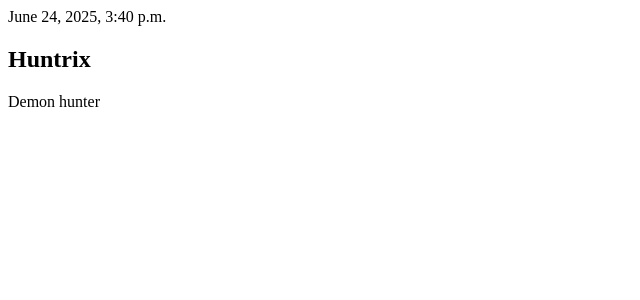
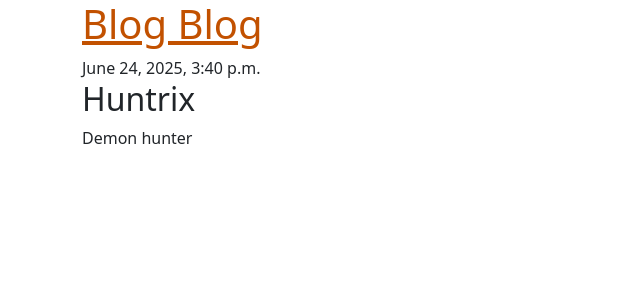
Before and after one commit to sonya-ghale/django, a Django app: page /post/5/ in a window 1280 px wide. Shown: the top 300 px of the page, without its empty margins (0-640 px from the left). Run offline with Django 5.2, Linux system fonts and the light colour scheme; data comes from the database, SQL or seed files in the repository.

Commit message:
Added views to create/edit blog post

```diff
--- a/blog/templates/blog/base.html
+++ b/blog/templates/blog/base.html
@@ -1,13 +1,36 @@
+{% load static %}
 <!DOCTYPE html>
 <html>
-<head>
-    <title>{% block title %}My Blog{% endblock %}</title>
-</head>
-<body>
-    <div class="content">
-        {% block content %}
-        <!-- content goes here -->
-        {% endblock %}
-    </div>
-</body>
+  <head>
+    <title>Django Girls blog</title>
+    <link
+      rel="stylesheet"
+      href="https://cdn.jsdelivr.net/npm/bootstrap@5.3.3/dist/css/bootstrap.min.css"
+      integrity="sha384-QWTKZyjpPEjISv5WaRU9OFeRpok6YctnYmDr5pNlyT2bRjXh0JMhjY6hW+ALEwIH"
+      crossorigin="anonymous"
+    />
+    <link
+      rel="stylesheet"
+      href="https://fonts.googleapis.com/css?family=Lobster&subset=latin,latin-ext"
+    />
+    <link rel="stylesheet" href="{% static 'css/blog.css' %}" />
+  </head>
+  <body>
+    <header class="page-header">
+      <div class="container">
+        {% if user.is_authenticated %}
+        <a href="{% url 'post_new' %}" class="top-menu">
+          {% include './icons/file-earmark-plus.svg' %}
+        </a>
+        {% endif %}
+
+        <h1><a href="/">Blog Blog</a></h1>
+      </div>
+    </header>
+    <main class="content container">
+      <div class="row">
+        <div class="col">{% block content %} {% endblock %}</div>
+      </div>
+    </main>
+  </body>
 </html>
--- a/blog/templates/blog/post_detail.html
+++ b/blog/templates/blog/post_detail.html
@@ -1,5 +1,12 @@
 {% extends 'blog/base.html' %} {% block content %}
 <article class="post">
+  <aside class="actions">
+    {% if user.is_authenticated %}
+    <a class="btn btn-secondary" href="{% url 'post_edit' pk=post.pk %}">
+      {% include './icons/pencil-fill.svg' %}
+    </a>
+    {% endif %}
+  </aside>
   {% if post.published_date %}
   <time class="date"> {{ post.published_date }} </time>
   {% endif %}
--- a/blog/urls.py
+++ b/blog/urls.py
@@ -9,4 +9,8 @@ urlpatterns = [
     path('post/<int:pk>/', views.post_detail, name='post_detail'),
     # the last name='posy_list' is the name of the url that will be used to identify the view
     #path('', views.post_list, name='post_list'),
+
+    path('post/new/', views.post_new, name='post_new'),
+
+    path('post/<int:pk>/edit/', views.post_edit, name="post_edit"),
 ]
--- a/blog/views.py
+++ b/blog/views.py
@@ -1,6 +1,9 @@
-from django.shortcuts import render, get_object_or_404
+from django.shortcuts import render, get_object_or_404, redirect
 from django.utils import timezone
 from .models import Post
+from .forms import PostForm
+from django.shortcuts import redirect
+
 
 def post_list(request):
     posts = Post.objects.filter(published_date__lte=timezone.now()).order_by('published_date')
@@ -9,3 +12,37 @@ def post_list(request):
 def post_detail(request, pk):
     post = get_object_or_404(Post, pk=pk)
     return render(request, 'blog/post_detail.html', {'post': post})
+
+# def post_new(request):
+#     form = PostForm()
+#     return render(request, 'blog/post_edit.html', {'form': form})
+
+
+def post_new(request):
+    if request.method == "POST":
+        form = PostForm(request.POST)
+        if form.is_valid():
+            post = form.save(commit=False)
+            post.author = request.user
+            post.published_date = timezone.now()
+            post.save()
+            return redirect('post_detail', pk=post.pk)
+    else:
+        form = PostForm()
+
+    return render(request, 'blog/post_edit.html', {'form': form})
+
+def post_edit(request, pk):
+    post = get_object_or_404(Post, pk=pk)
+    if request.method == "POST":
+        form = PostForm(request.POST, instance=post)
+        if form.is_valid():
+            post = form.save(commit=False)
+            post.author = request.user
+            post.published_date = timezone.now()
+            post.save()
+            return redirect('post_detail', pk=post.pk)
+    else:
+        form = PostForm(instance=post)
+
+    return render(request, 'blog/post_edit.html', {'form': form})
```
Also changed, not shown: blog/forms.py (added, +11 -0 lines), blog/templates/blog/post_edit.html (added, +7 -0 lines), blog/templates/blog/icons/file-earmark-plus.svg (added), blog/templates/blog/icons/pencil-fill.svg (added).
